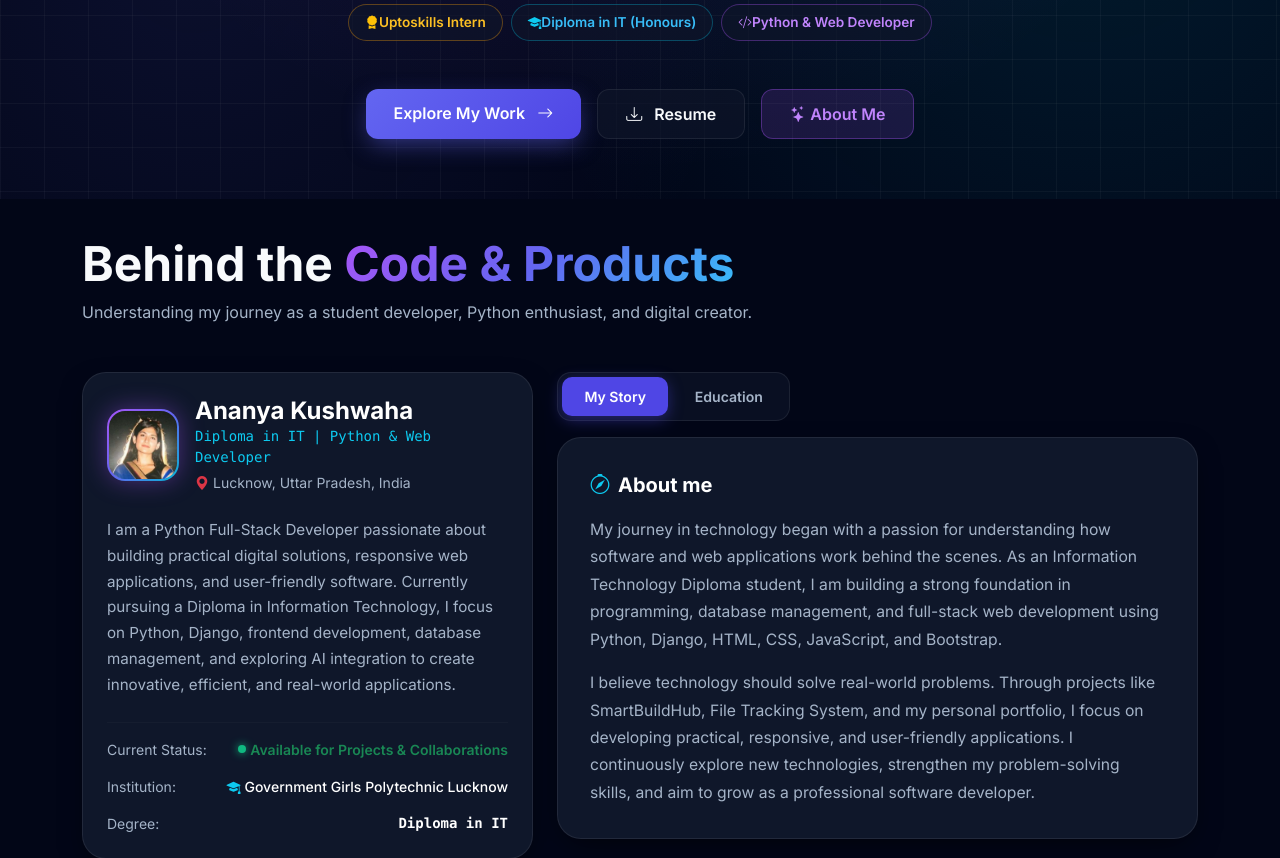
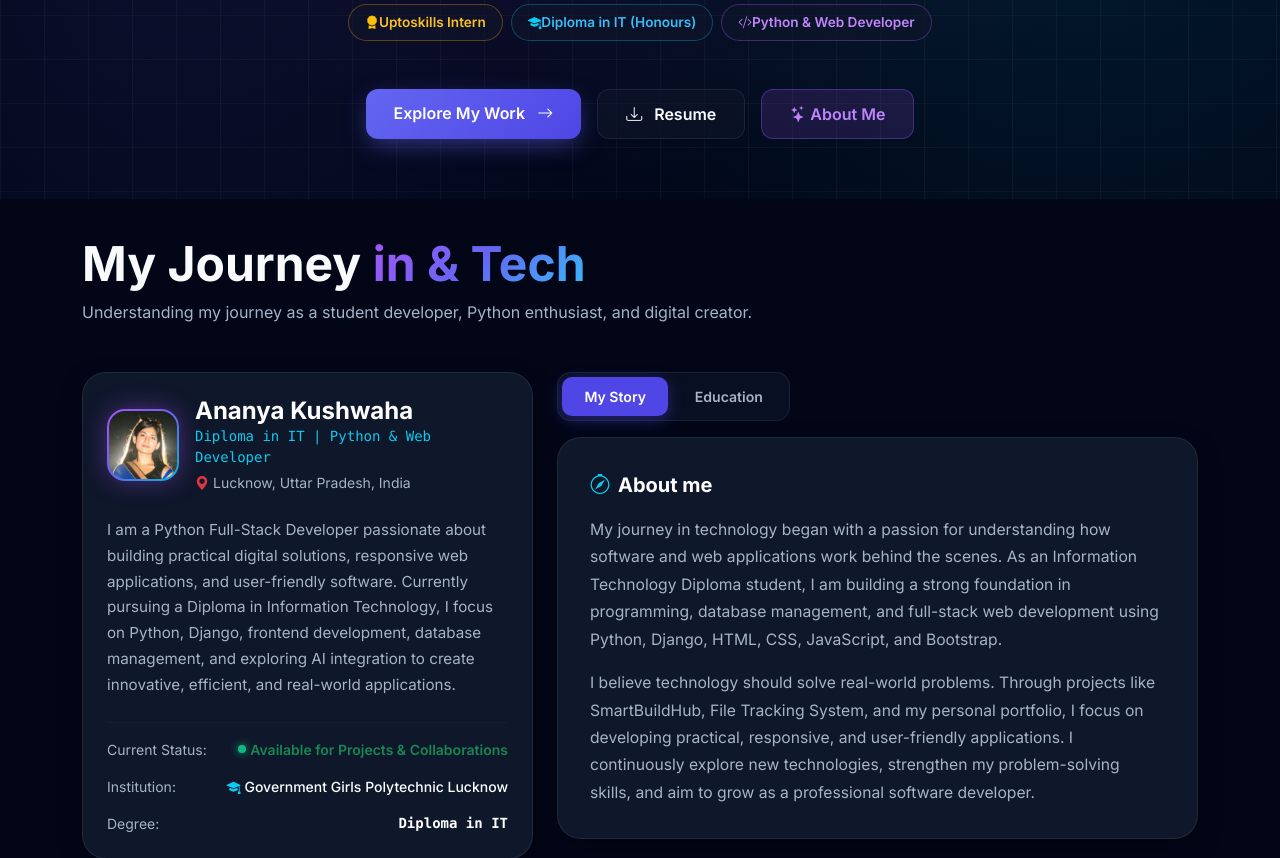
Before and after one commit to codewithananyakush08/myportfolio, a Django app: page / in a window 1280 px wide. Shown: the part 601-1459 px from the top of the page. Run offline with Django 5.2, Linux system fonts and the light colour scheme; data comes from the database, SQL or seed files in the repository.

Commit message:
Updated About section

```diff
--- a/templates/sections/about.html
+++ b/templates/sections/about.html
@@ -6,7 +6,7 @@
     <!-- Header -->
     <div class="mb-5">
       <h2 class="fw-bold hero-about-title">
-        Behind the <span class="gradient-hero-text">Code &amp; Products</span>
+        My Journey <span class="gradient-hero-text">in &amp; Tech</span>
       </h2>
       <p class="text-muted fs-6">
         Understanding my journey as a student developer, Python enthusiast, and digital creator.
```
Also changed, not shown: core/migrations/0009_alter_achievement_id_alter_category_id_and_more.py (added).
